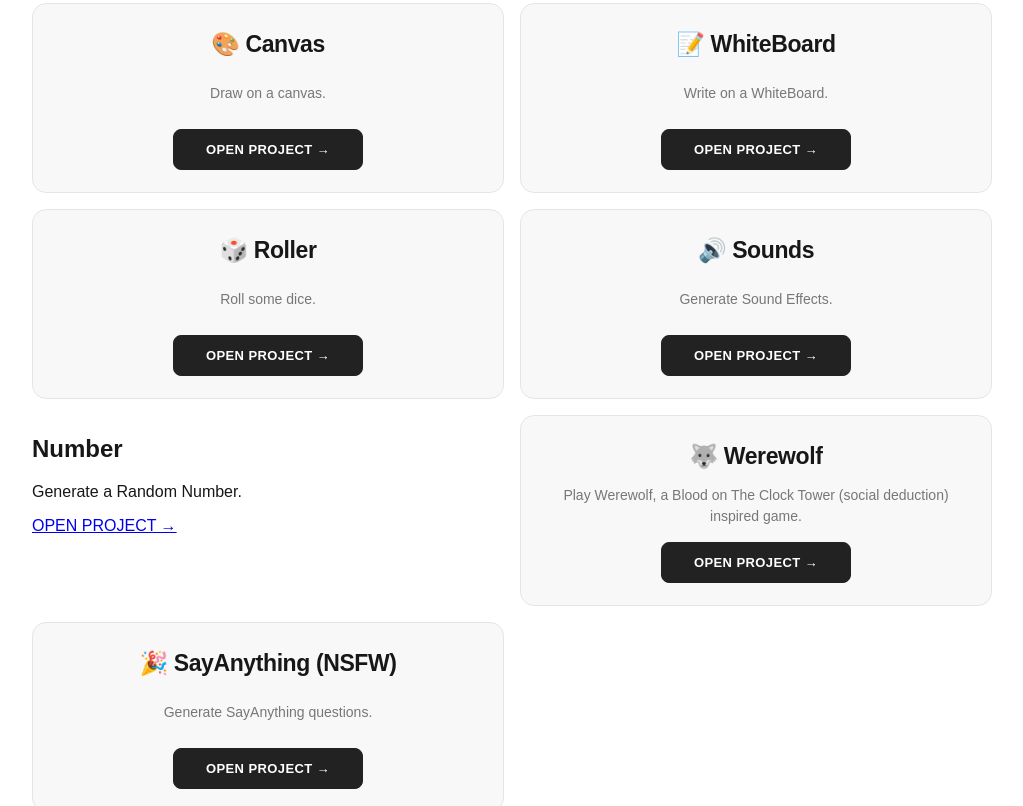
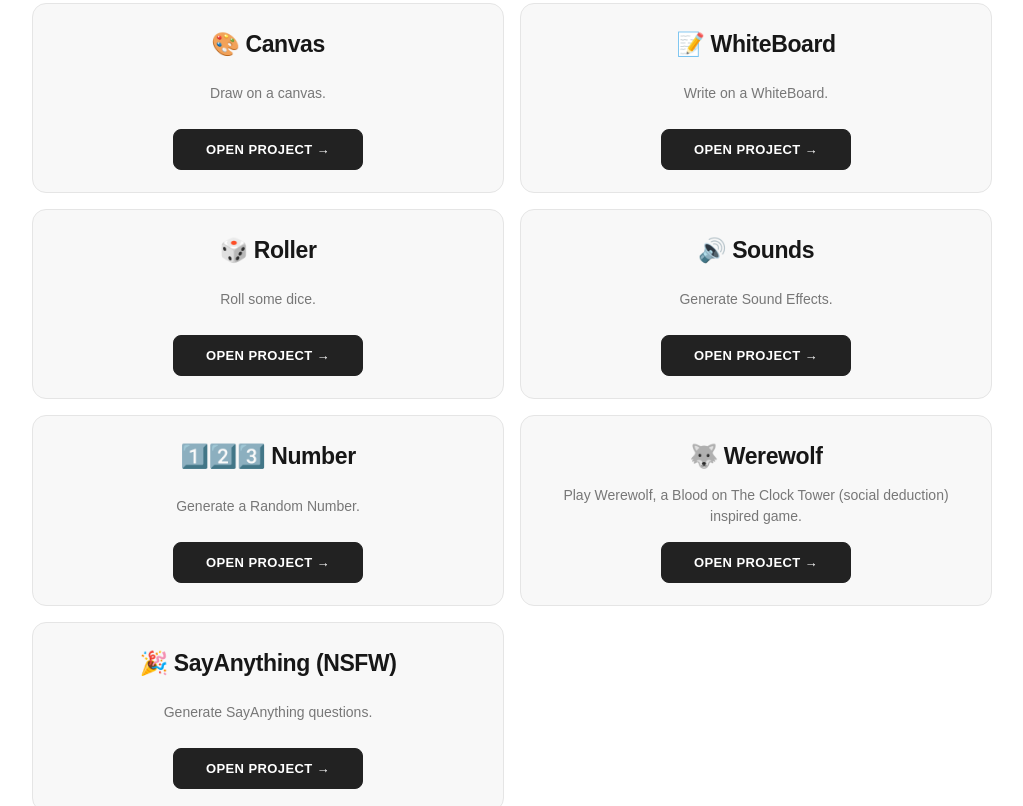
Before and after one commit to CodeHarbor1/Directory, a plain HTML site: page index.html in a window 1280 px wide. Shown: the part 423-1229 px from the top of the page, without its empty margins (128-1151 px from the left). Drawn offline with Linux system fonts and the light colour scheme.

Commit message:
Update index.html

```diff
--- a/index.html
+++ b/index.html
@@ -207,12 +207,12 @@ footer {
         <p>Generate Sound Effects.</p>
         <a href="https://codeharbor1.github.io/Sounds">OPEN PROJECT →</a>
     </div>
-   <div class="Number">
-        <h2>Number</h2>
+
+    <div class="card">
+        <h2>1️⃣2️⃣3️⃣ Number</h2>
         <p>Generate a Random Number.</p>
         <a href="https://codeharbor1.github.io/Number">OPEN PROJECT →</a>
     </div>
-
 
     <div class="card">
         <h2>🐺 Werewolf</h2>
```
